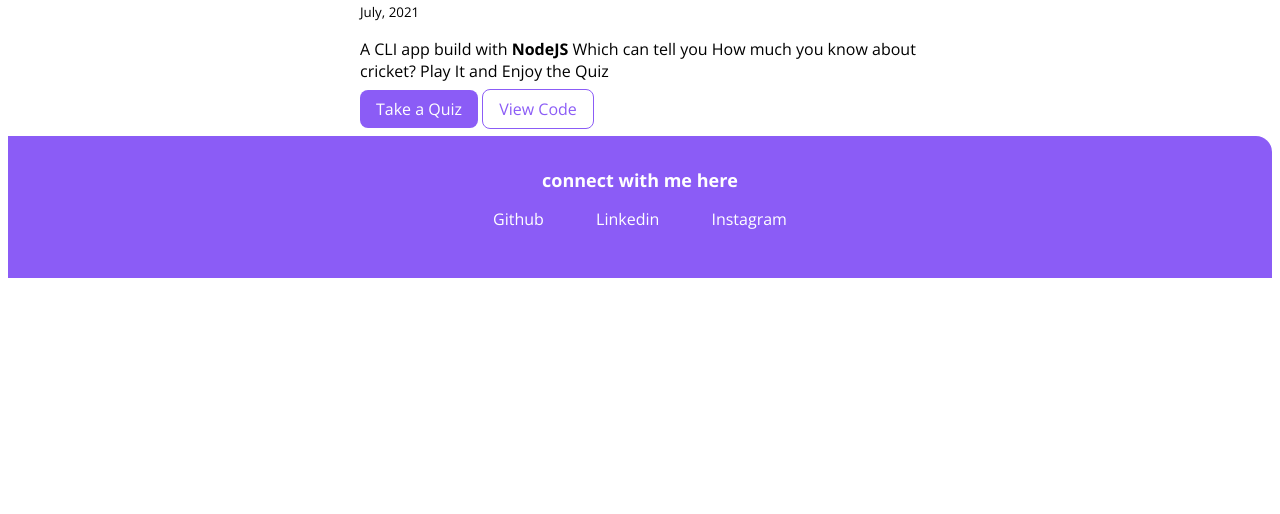
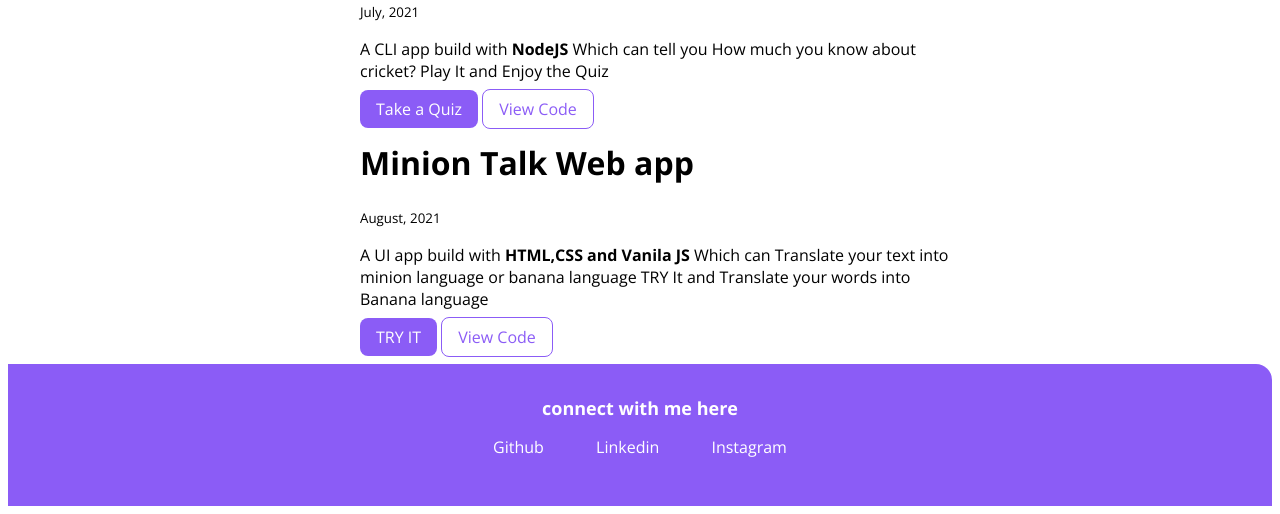
Before and after one commit to kotalwar-krishna/Krishna_Kotalwar_portfolio, a plain HTML site: page projects.html in a window 1280 px wide. Shown: the part 576-1090 px from the top of the page. Before the commit the page ends 862 px from the top, so only its background shows below. Drawn offline with nearby package versions, Linux system fonts and the light colour scheme.

Commit message:
Project Added

```diff
--- a/projects.html
+++ b/projects.html
@@ -56,6 +56,17 @@
             </div>
         </li>
 
+        <li>
+            <div class="container container-center">
+                <h1>Minion Talk Web app</h1>
+                <small>August, 2021</small>
+                <p> A UI app build with <strong>HTML,CSS and Vanila JS</strong> Which can Translate your text into minion language or banana language TRY It and Translate your words into Banana language</p>
+                <a class="link link-primary"
+                    href="https://bananalanguagetransiction.netlify.app/">TRY IT</a>
+                <a class="link link-secondary" href="https://github.com/kri898kri/Mark06-translation_web_app">View Code</a>
+            </div>
+        </li>
+
     </ul>
 
     <footer class="footer">
```
